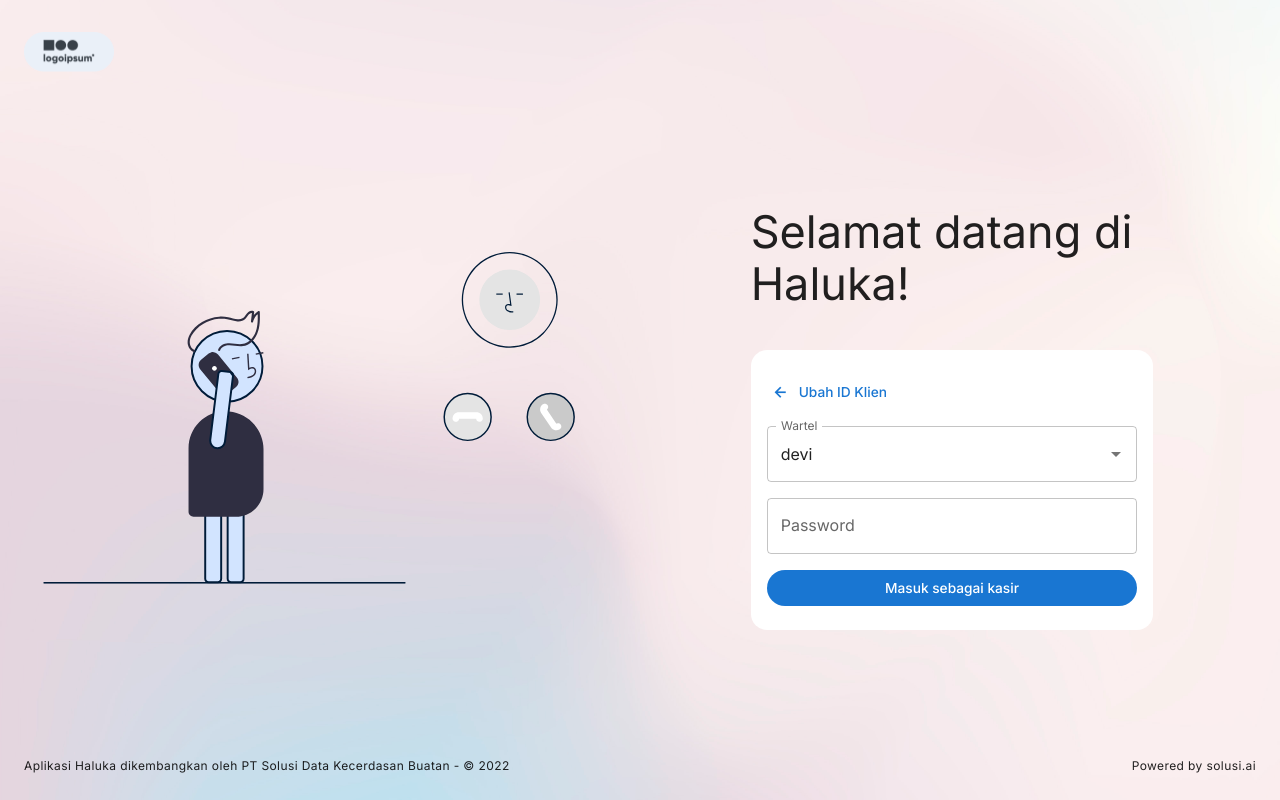
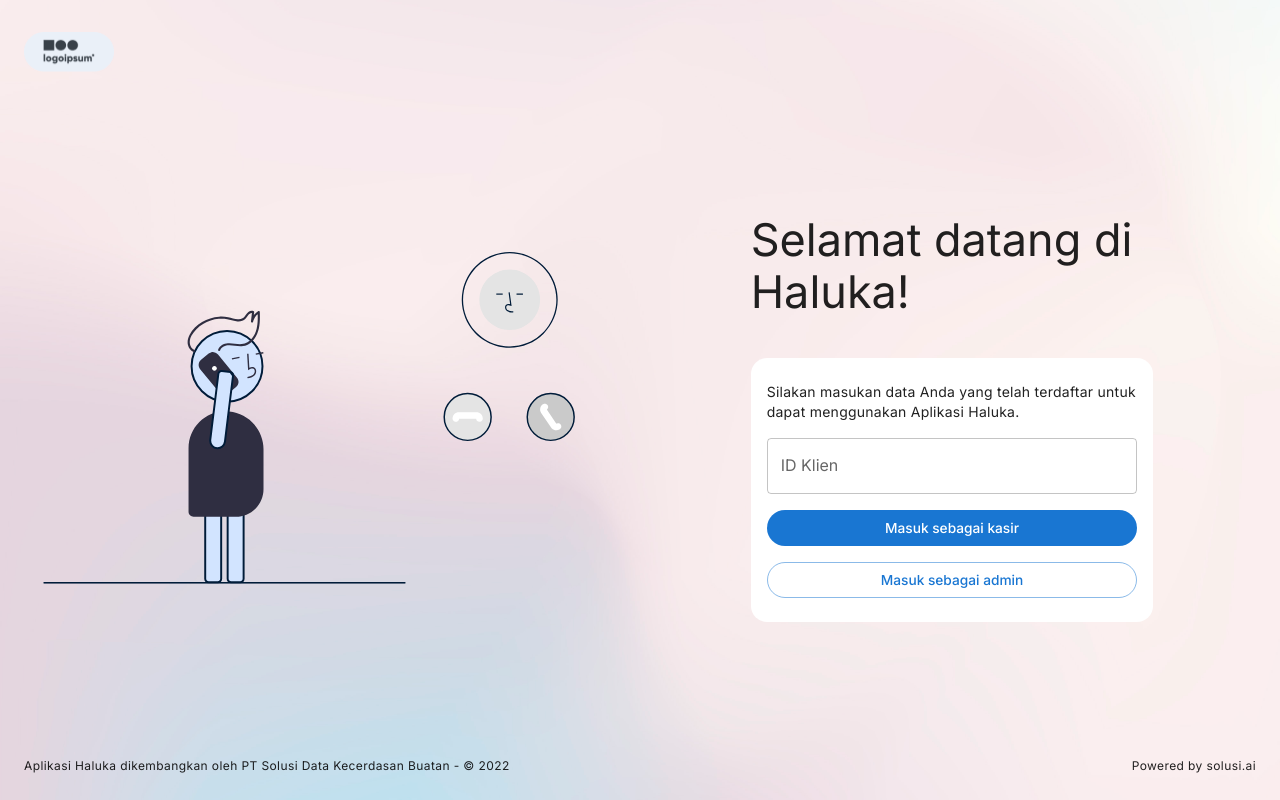
Before and after one commit to alessandroaw/haluka-next, a Next.js app: page / in a window 1280 px wide. Built offline with nearby package versions, Linux system fonts and the light colour scheme.

Commit message:
Fix login autocomplete

```diff
--- a/src/modules/home/loginForm.tsx
+++ b/src/modules/home/loginForm.tsx
@@ -18,36 +18,12 @@ import { User } from "src/types/models";
 
 type LoginStage = "clientNameVerification" | "loginAsCashier" | "loginAsAdmin";
 
-const mockUsers: User[] = [
-  {
-    id: "751791f3-c9dc-47bd-95c3-7e83506efabf",
-    createdAt: new Date(),
-    updatedAt: new Date(),
-    deletedAt: null,
-    clientId: "16863166-bc5c-4727-ab3d-d6818795968f",
-    name: "devi",
-    password: "password",
-    role: 1,
-  },
-  {
-    id: "5c8d9d99-7650-4a3a-9c70-769c8a2a73ee",
-    createdAt: new Date(),
-    updatedAt: new Date(),
-    deletedAt: null,
-    clientId: "16863166-bc5c-4727-ab3d-d6818795968f",
-    name: "warput",
-    password: "password",
-    role: 2,
-  },
-];
-
 export const LoginForm: React.FC = () => {
   const [stage, setStage] = React.useState<LoginStage>(
-    // "clientNameVerification"
-    "loginAsCashier"
+    "clientNameVerification"
   );
   const [clientName, setClientName] = React.useState("");
-  const [users, setUsers] = React.useState<User[]>(mockUsers);
+  const [users, setUsers] = React.useState<User[]>([]);
 
   const loginFormMux = () => {
     switch (stage) {
@@ -231,17 +207,23 @@ const LoginFormInput: React.FC<LoginFormInputProps> = ({
           user:
             stage === "loginAsAdmin"
               ? users.filter((u) => u.role === 1)[0]
-              : users[0],
+              : undefined,
         }}
+        validationSchema={Yup.object({
+          password: Yup.string().required("Password harus diisi"),
+          user: Yup.object().required("Wartel harus dipilih"),
+        })}
         onSubmit={async (values, { setSubmitting, setErrors }) => {
           setSubmitting(true);
           try {
+            if (!values.user) return;
             const user = await login(values.user.id, values.password);
           } catch (error) {
             setErrors({
-              password: "Terjadi kesalahan saat menghubungi server",
+              password: "Password yang anda masukan salah",
             });
           }
+          setSubmitting(false);
         }}
       >
         {({
@@ -258,15 +240,23 @@ const LoginFormInput: React.FC<LoginFormInputProps> = ({
               {stage === "loginAsCashier" && (
                 <Autocomplete
                   disablePortal
-                  disableClearable
+                  // disableClearable
                   onChange={(_, newValue) =>
                     setFieldValue("user", newValue ?? "")
                   }
                   options={users.filter((u) => u.role > 1)}
-                  value={values.user || null}
+                  value={values.user}
                   getOptionLabel={(option) => option.name}
+                  isOptionEqualToValue={(option, value) =>
+                    option.id === value.id
+                  }
                   renderInput={(params) => (
-                    <TextField {...params} label="Wartel" />
+                    <TextField
+                      {...params}
+                      error={touched.user && Boolean(errors.user)}
+                      helperText={touched.user && errors.user}
+                      label="Wartel"
+                    />
                   )}
                 />
               )}
```
